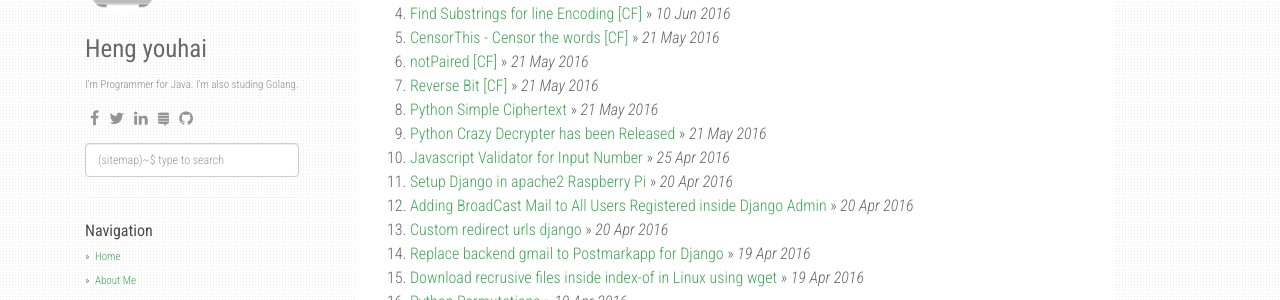
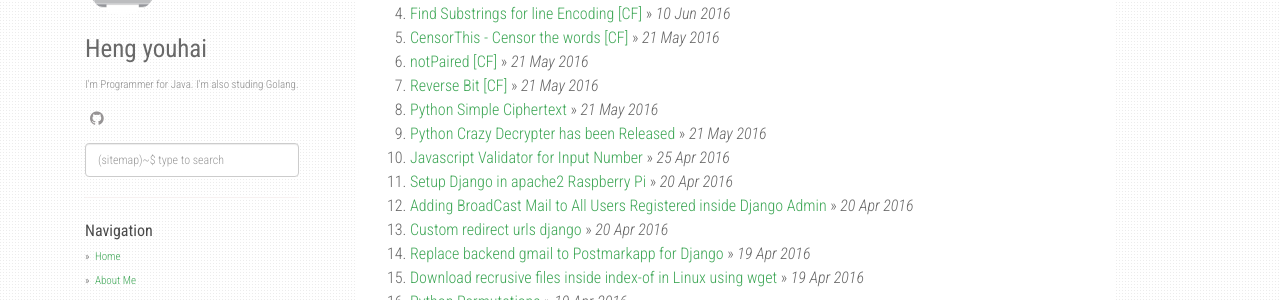
Before and after one commit to hengyoush/hengyoush.github.io, a Jekyll site: the page built from index.html, in a window 1280 px wide. Shown: the part 160-460 px from the top of the page. Built offline with Jekyll 4.4.1, drawn with Linux system fonts in a browser that asks for light colours; nearby versions of some CDN libraries; the list of posts is cut into pages by our own code.

```diff
--- a/_config.yml
+++ b/_config.yml
@@ -3,7 +3,7 @@ description: My Personal Stack Problems
 author: Heng youhai
 github: https://github.com/agusmakmun
 about: I'm Programmer for Java. I'm also studing Golang.
-disqus_shortname: stackproblems
+disqus_shortname: hengyoush
 google_analytics: UA-XXXXXXXX-Y
 avatar_url: /static/img/avatar.jpg
 
@@ -16,14 +16,6 @@ collections:
     permalink: /project/:path/
 
 social:
-    - icon: fa-facebook
-      link: "#"
-    - icon: fa-twitter
-      link: "#"
-    - icon: fa-linkedin
-      link: "#"
-    - icon: fa-stack-exchange
-      link: "#"
     - icon: fa-github
       link: "https://github.com/hengyoush"
 
```
